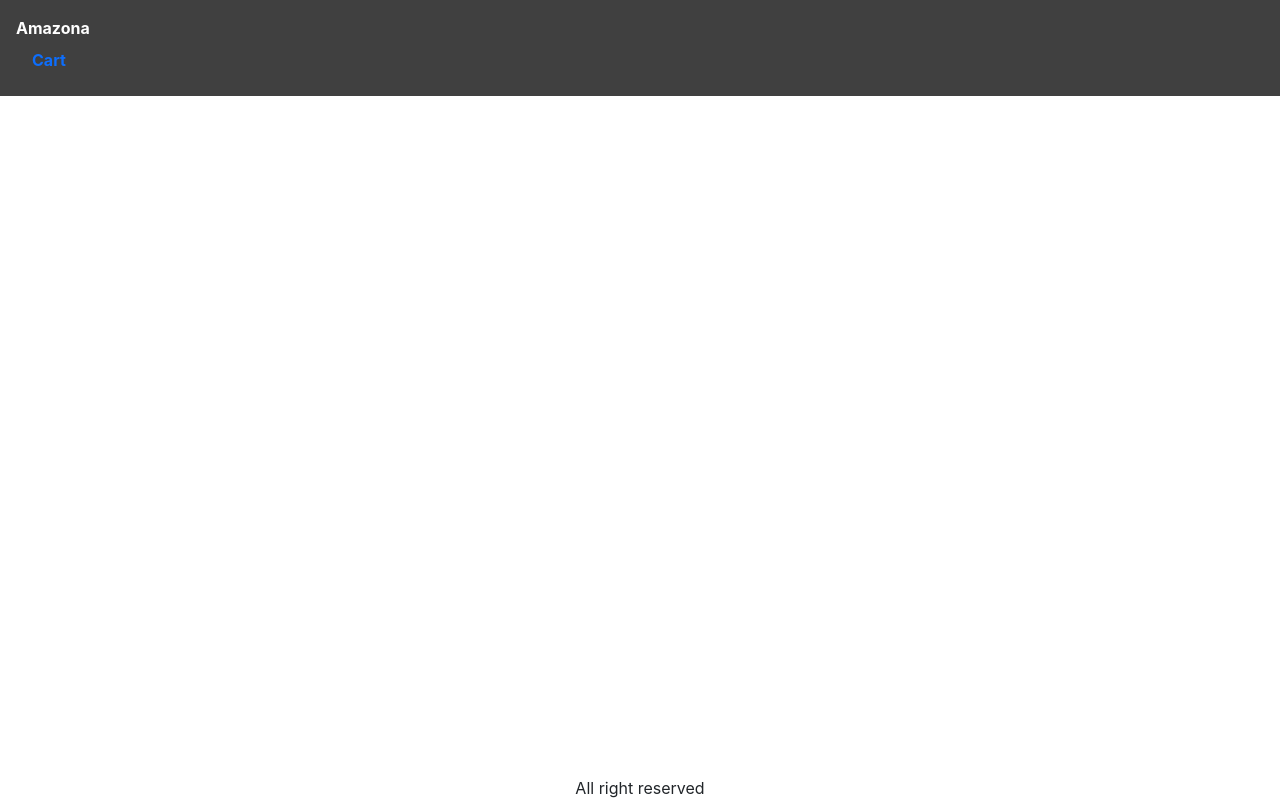
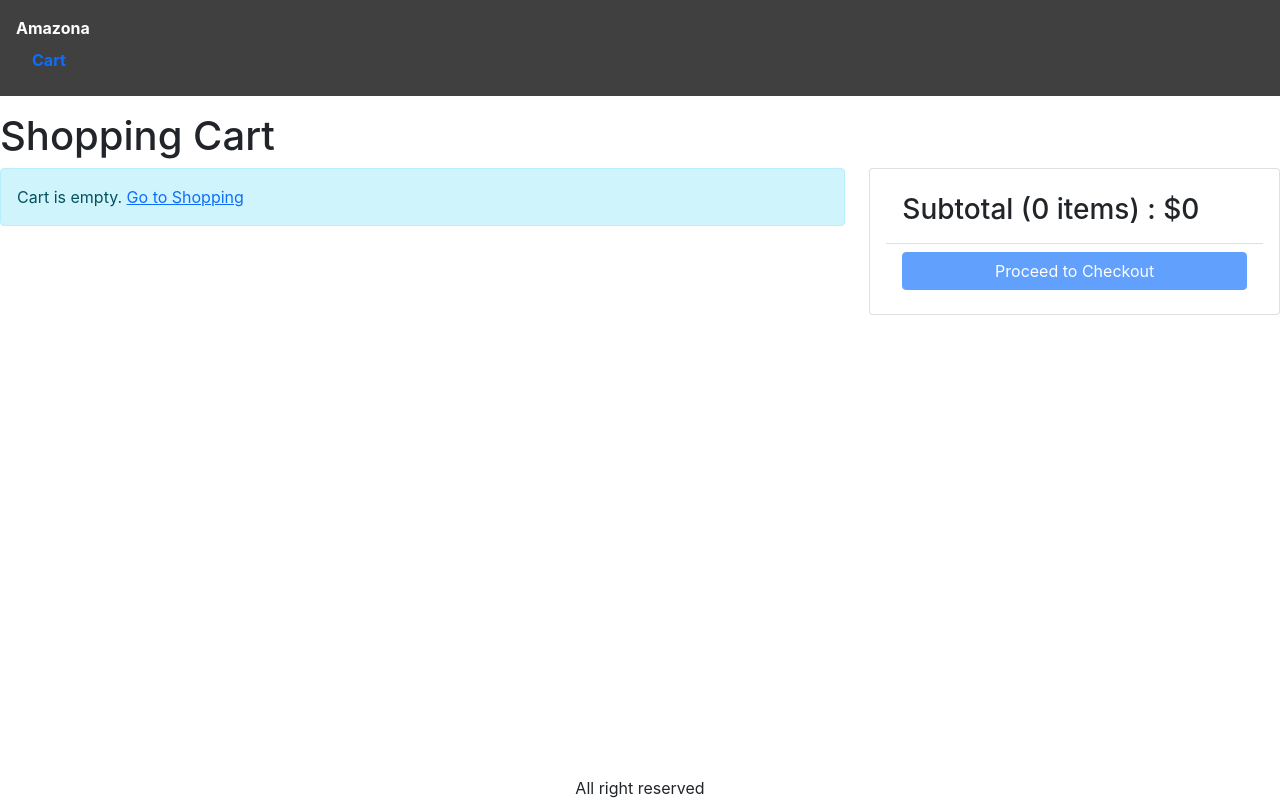
Before and after one commit to nihalsarwar17/e-commerce-store, a React (Create React App) app in the folder client/: page /cart in a window 1280 px wide. Built offline with nearby package versions, Linux system fonts and the light colour scheme.

Commit message:
Checkout Page

```diff
--- a/client/src/App.css
+++ b/client/src/App.css
@@ -61,3 +61,7 @@
   max-width: 100%;
   max-height: 60%;
 }
+
+.img-thumbnail {
+  height: 80px;
+}
--- a/client/src/App.js
+++ b/client/src/App.js
@@ -11,6 +11,7 @@
 import Container from "react-bootstrap/Container";
 import { LinkContainer } from "react-router-bootstrap";
 import { Store } from "./Store";
+import CartScreen from "./screens/CartScreen";
 
 function App() {
   const { state } = useContext(Store);
@@ -36,8 +37,8 @@
             Cart
             {cart.cartItems.length > 0 && (
               <Badge pill bg="danger">
-                {/* reduce((a,c)=> a+ c.quantity, 0) */}
-                {cart.cartItems.length}
+
+                {cart.cartItems.reduce((a,c)=> a+ c.quantity, 0)}
               </Badge>
             )}
           </Link>
@@ -49,6 +50,7 @@
         <Routes>
           <Route path="/" element={<HomeScreen/>} />
           <Route path="/product/:slug" element={<ProductScreen/>}/>
+          <Route path="/cart" element={<CartScreen/>}/>
         </Routes>
       {/* </Container> */}
       </main>
--- /dev/null
+++ b/client/src/screens/CartScreen.js
@@ -0,0 +1,98 @@
+import React, { useContext } from "react";
+import { Helmet } from "react-helmet-async";
+import { Store } from "../Store";
+import Row from "react-bootstrap/esm/Row";
+import Col from "react-bootstrap/esm/Col";
+import MessageBox from "../components/MessageBox";
+import ListGroup from "react-bootstrap/ListGroup";
+import Button from "react-bootstrap/Button";
+import Card from "react-bootstrap/Card";
+import { Link } from "react-router-dom";
+
+export default function CartScreen() {
+  const { state, dispatch: ctxDispatch } = useContext(Store);
+  const {
+    cart: { cartItems },
+  } = state;
+
+  return (
+    <div>
+      <Helmet>
+        <title>Shopping Cart</title>
+      </Helmet>
+      <h1>Shopping Cart</h1>
+      <Row>
+        <Col md={8}>
+          {cartItems.length === 0 ? (
+            <MessageBox>
+              Cart is empty. <Link to="/">Go to Shopping</Link>
+            </MessageBox>
+          ) :  (
+
+            <ListGroup>
+              {cartItems.map((item) => {
+                return (
+                  <ListGroup.Item key={item._id}>
+                    <Row className="align-items-center">
+                      <Col md={4}>
+                        <img
+                          src={item.image}
+                          alt={item.name}
+                          className="img-fluid rounded img-thumbnail"
+                        ></img>{" "}
+                        <Link to={`/product/${item.slug}`}>{item.name}</Link>
+                      </Col>
+                      <Col md={3}>
+                        <Button variant="light" disabled={item.quantity === 1}>
+                          <i className="fas fa-minus-circle"></i>
+                        </Button>{" "}
+                        <span>{item.quantity}</span>{" "}
+                        <Button variant="light" disabled={item.quantity === 1}>
+                          <i className="fas fa-plus-circle"></i>
+                        </Button>
+                      </Col>
+                      <Col md={3}>${item.price}</Col>
+                      <Col md={2}>
+                        <Button variant="light">
+                          <i className="fas fa-trash"></i>
+                        </Button>
+                      </Col>
+                    </Row>
+                  </ListGroup.Item>
+                );
+              })}
+            </ListGroup>
+          )}
+
+
+        </Col>
+        <Col md={4}>
+          <Card>
+            <Card.Body>
+              <ListGroup variant="flush">
+                <ListGroup.Item>
+                  <h3>
+                    Subtotal ({cartItems.reduce((a, c) => a + c.quantity, 0)}{" "}
+                    items) : $
+                    {cartItems.reduce((a, c) => a + c.price * c.quantity, 0)}
+                  </h3>
+                </ListGroup.Item>
+                <ListGroup.Item>
+                    <div className="d-grid">
+                        <Button
+                        type="button"
+                        variant= "primary"
+                        disabled={cartItems.length === 0}
+                        >
+                          Proceed to Checkout
+                        </Button>
+                    </div>
+                </ListGroup.Item>
+              </ListGroup>
+            </Card.Body>
+          </Card>
+        </Col>
+      </Row>
+    </div>
+  );
+}
--- a/client/src/screens/ProductScreen.js
+++ b/client/src/screens/ProductScreen.js
@@ -1,6 +1,6 @@
 import axios from "axios";
 import React, { useContext } from "react";
-import { useParams } from "react-router-dom";
+import { useNavigate, useParams } from "react-router-dom";
 import Product from "../components/Product";
 import Row from "react-bootstrap/Row";
 import Col from "react-bootstrap/Col";
@@ -35,6 +35,7 @@
 };
 
 export default function ProductScreen() {
+  const navigate = useNavigate()
   const params = useParams();
   const { slug } = params;
 
@@ -79,6 +80,7 @@
       type: "CART_ADD_ITEM",
       payload: { ...product, quantity: 1 }
     });
+    navigate('/cart')
   };
 
   return loading ? (
```
Also changed, not shown: 2 other files (tests, documents, lock files or other folders).
